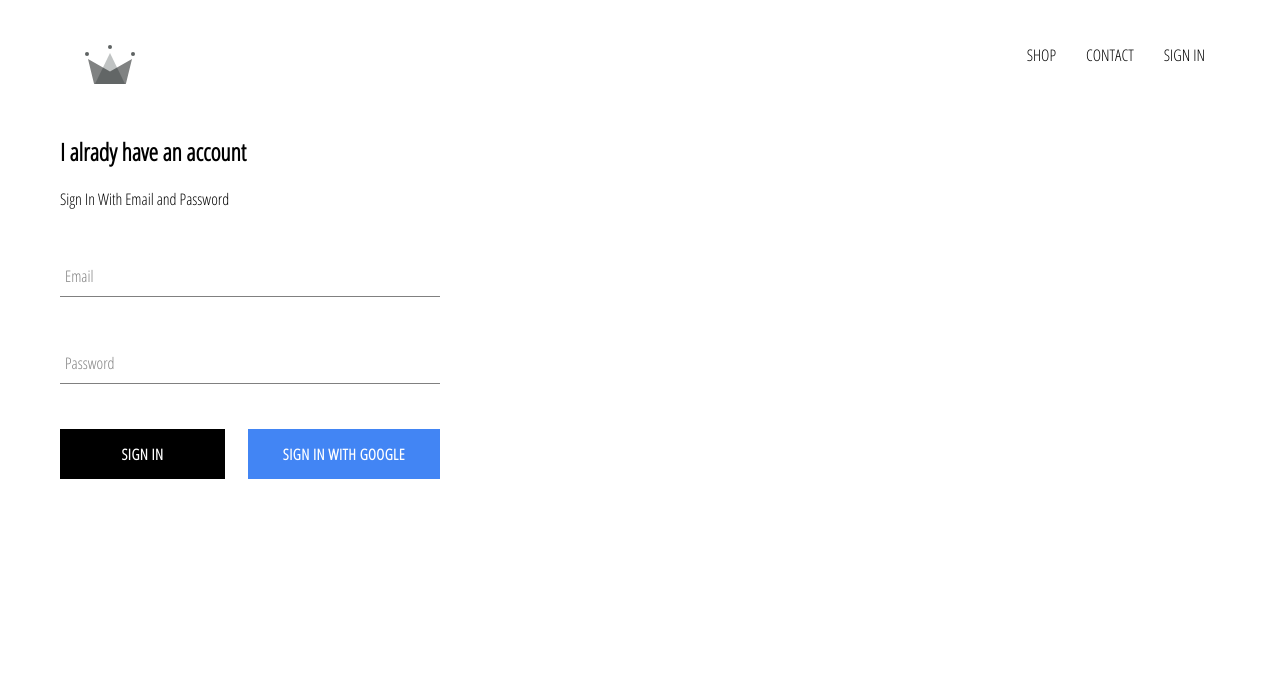
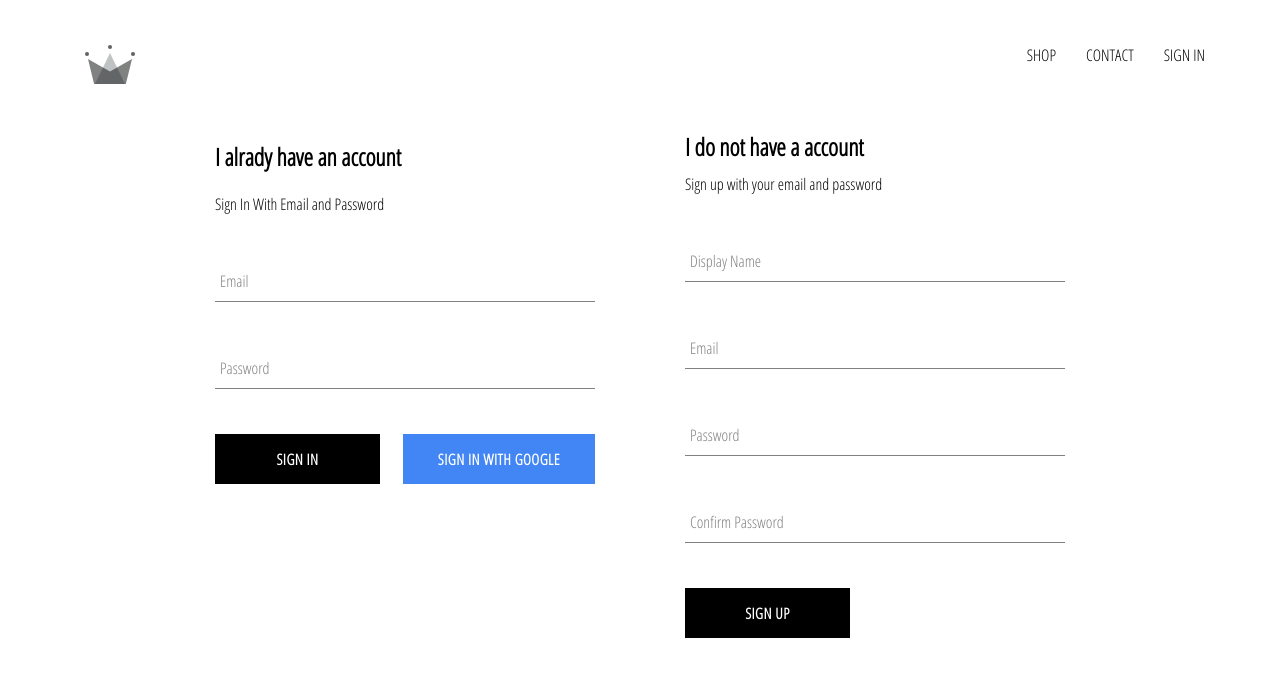
Before and after one commit to shubh802/react-crwn-clothing, a React (Create React App) app: page /signin in a window 1280 px wide. Shown: the top 676 px of the page. Built offline with nearby package versions, Linux system fonts and the light colour scheme; no server answers.

Commit message:
Firebase util store oauth user into firestore db

```diff
--- a/src/App.js
+++ b/src/App.js
@@ -5,7 +5,7 @@
 import ShopPage from "./pages/shop/shop.component";
 import Header from "./components/header/header.component";
 import SignInAndSignUpPage from "./pages/sign-in-and-sign-up/sign-in-and-sign-up.component";
-import { auth } from "./firebase/firebase.utils";
+import { auth, createUserProfileDocument } from "./firebase/firebase.utils";
 
 class App extends React.Component {
   constructor() {
@@ -18,19 +18,36 @@
   unsubscribeFromAuth = null;
 
   componentDidMount() {
-   this.unsubscribeFromAuth = auth.onAuthStateChanged(user => {
-      this.setState({ currentUser: user });
-      console.log(user);
+    this.unsubscribeFromAuth = auth.onAuthStateChanged(async userAuth => {
+      if (userAuth) {
+        const userRef = await createUserProfileDocument(userAuth);
+        //  It gives the snapshot of the document
+        userRef.onSnapshot(snapShot => {
+          // This gives the JSON data from the snapShot
+          this.setState(
+            {
+              currentUser: {
+                id: snapShot.id,
+                ...snapShot.data()
+              }
+            }, // There are chances that it is not complete so we use the callback for the logging the state
+            () => {
+              console.log(this.state);
+            }
+          );
+        });
+      }
+      this.setState({ currentUser: userAuth });
     });
   }
-  componentWillUnmount(){
+  componentWillUnmount() {
     this.unsubscribeFromAuth();
   }
 
   render() {
     return (
       <div>
-        <Header currentUser={this.state.currentUser}/>
+        <Header currentUser={this.state.currentUser} />
         <Switch>
           <Route exact path="/" component={HomePage} />
           <Route path="/shop" component={ShopPage} />
--- /dev/null
+++ b/src/components/sign-up/sign-up.component.jsx
@@ -0,0 +1,98 @@
+import React from "react";
+
+import FormInput from "../form-input/form-input.component";
+import CustomButton from "../custom-button/custom-button.component";
+
+import { auth, createUserProfileDocument } from "../../firebase/firebase.utils";
+import "./sign-up.styles.scss";
+
+class SignUp extends React.Component {
+  constructor() {
+    super();
+
+    this.state = {
+      displayName: "",
+      email: "",
+      password: "",
+      confirmPassword: ""
+    };
+  }
+
+  handleSubmit = async event => {
+    event.preventDefault();
+    const { displayName, email, password, confirmPassword } = this.state;
+    if (password !== confirmPassword) {
+      alert("Password dont match");
+      return;
+    }
+    try {
+      const { user } = await auth.createUserWithEmailAndPassword(
+        email,
+        password
+      );
+      await createUserProfileDocument(user, { displayName });
+      //   We are re setting the state to empty once we are done with the profile creation for the document
+      this.setState({
+        displayName: "",
+        email: "",
+        password: "",
+        confirmPassword: ""
+      });
+    } catch (error) {
+      console.log(error);
+    }
+  };
+
+  handleChange = event => {
+    const { name, value } = event.target;
+    this.setState({ [name]: value });
+  };
+
+  render() {
+    const { displayName, email, password, confirmPassword } = this.state;
+    return (
+      <div className="sign-up">
+        <h2 className="title">I do not have a account</h2>
+        <span>Sign up with your email and password</span>
+        <form className="sign-up-form" onSubmit={this.handleSubmit}>
+          <FormInput
+            type="text"
+            name="displayName"
+            value={displayName}
+            onChange={this.handleChange}
+            label="Display Name"
+            required
+          />
+          <FormInput
+            type="email"
+            name="email"
+            value={email}
+            onChange={this.handleChange}
+            label="Email"
+            required
+          />
+          <FormInput
+            type="password"
+            name="password"
+            value={password}
+            onChange={this.handleChange}
+            label="Password"
+            required
+          />
+          <FormInput
+            type="password"
+            name="confirmPassword"
+            value={confirmPassword}
+            onChange={this.handleChange}
+            label="Confirm Password"
+            required
+          />
+
+          <CustomButton type="submit">Sign Up</CustomButton>
+        </form>
+      </div>
+    );
+  }
+}
+
+export default SignUp;
--- /dev/null
+++ b/src/components/sign-up/sign-up.styles.scss
@@ -0,0 +1,9 @@
+.sign-up{
+    display: flex;
+    flex-direction: column;
+    width: 380px;
+
+    .title{
+        margin: 10px 0;
+    }
+}
--- a/src/firebase/firebase.utils.js
+++ b/src/firebase/firebase.utils.js
@@ -1,6 +1,6 @@
-import firebase from 'firebase/app';
-import 'firebase/firestore';
-import 'firebase/auth';
+import firebase from "firebase/app";
+import "firebase/firestore";
+import "firebase/auth";
 
 const config = {
   apiKey: "AIzaSyBiIEwAPf8TIamF1BfT4AwIRm9rqrIcolo",
@@ -15,11 +15,36 @@
 
 firebase.initializeApp(config);
 
+export const createUserProfileDocument = async (userAuth, additionalData) => {
+  if (!userAuth) return;
+
+  // Check if the user from auth is present in the db
+  const userRef = firestore.doc(`users/${userAuth.uid}`);
+  const snapShot = await userRef.get();
+
+  if (!snapShot.exists) {
+    const { displayName, email } = userAuth;
+    const createdAt = new Date();
+
+    try {
+      await userRef.set({
+        displayName,
+        email,
+        createdAt,
+        ...additionalData
+      });
+    } catch (error) {
+      console.log("error creating user ", error.message);
+    }
+  }
+  return userRef;
+};
+
 export const auth = firebase.auth();
 export const firestore = firebase.firestore();
 
 const provider = new firebase.auth.GoogleAuthProvider();
-  provider.setCustomParameters({ prompt: 'select_account'});
+provider.setCustomParameters({ prompt: "select_account" });
 export const signInWithGoogle = () => auth.signInWithPopup(provider);
 
 export default firebase;
--- a/src/pages/sign-in-and-sign-up/sign-in-and-sign-up.component.jsx
+++ b/src/pages/sign-in-and-sign-up/sign-in-and-sign-up.component.jsx
@@ -1,10 +1,12 @@
-import React from 'react'
-import SignIn from '../../components/sign-in/sign-in.component'
-import './sign-in-and-sign-up.styles.scss'
+import React from 'react';
+import SignIn from '../../components/sign-in/sign-in.component';
+import SignUp from '../../components/sign-up/sign-up.component';
+import './sign-in-and-sign-up.styles.scss';
 
 const SignInAndSignUpPage = () => (
     <div className='sign-in-and-sign-up'>
-    <SignIn/>
+    <SignIn />
+    <SignUp />
     </div>
 );
 
--- a/src/pages/sign-in-and-sign-up/sign-in-and-sign-up.styles.scss
+++ b/src/pages/sign-in-and-sign-up/sign-in-and-sign-up.styles.scss
@@ -0,0 +1,6 @@
+.sign-in-and-sign-up {
+    width: 850px;
+    display: flex;
+    justify-content: space-between;
+    margin: 30px auto;
+  }
```
Lines whose indentation alone changed are shown as unchanged.
